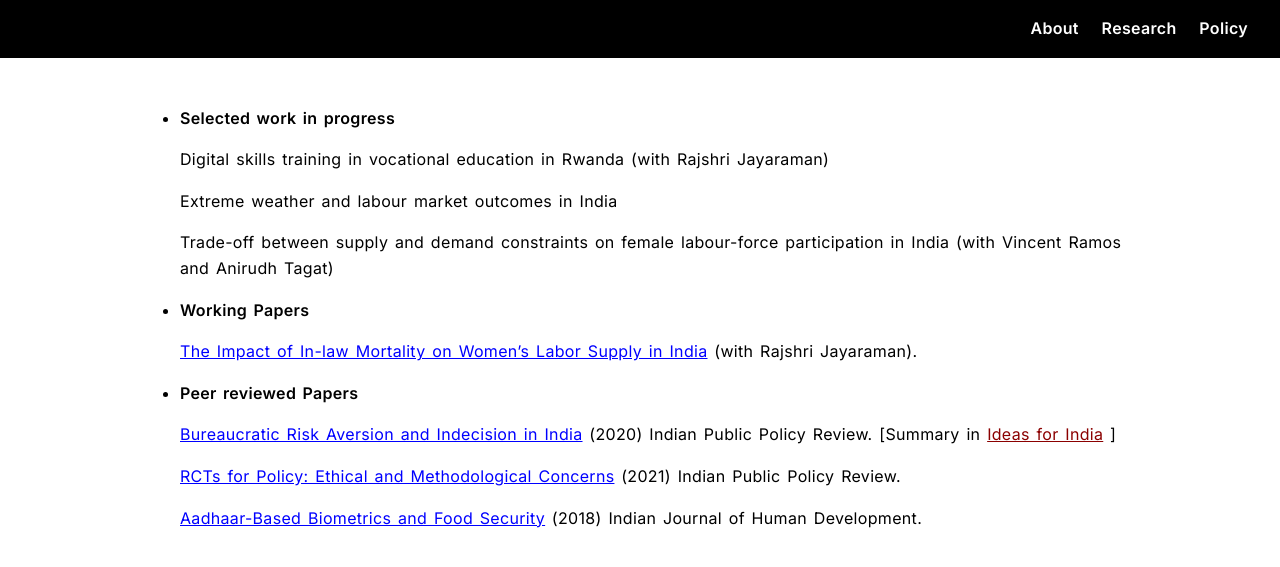
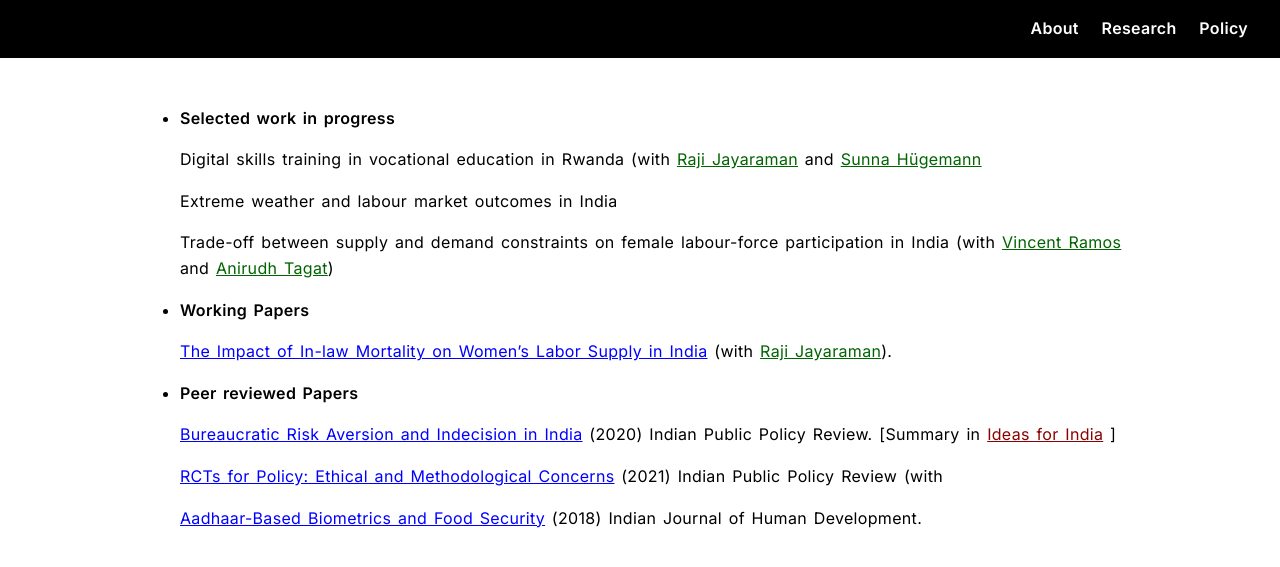
Before and after one commit to snehapmenon/snehapmenon.github.io, a Jekyll site: the page built from research.md, in a window 1280 px wide. Shown: the top 567 px of the page. Built offline with Jekyll 4.4.1, drawn with Linux system fonts in a browser that asks for light colours.

Commit message:
Update research.md

```diff
--- a/research.md
+++ b/research.md
@@ -7,16 +7,17 @@ permalink: /research.html
 
 - **Selected work in progress**
 
-   Digital skills training in vocational education in Rwanda (with Rajshri Jayaraman)
+   Digital skills training in vocational education in Rwanda (with <a href="https://journals.sagepub.com/doi/10.1177/0973703017748384" style="color: darkgreen; " target="_blank"  rel="noopener noreferrer" >Raji Jayaraman</a> and <a href="https://journals.sagepub.com/doi/10.1177/0973703017748384" style="color: darkgreen; " target="_blank"  rel="noopener noreferrer" >Sunna Hügemann</a>
+
 
    Extreme weather and labour market outcomes in India
 
-   Trade-off between supply and demand constraints on female labour-force participation in India (with Vincent Ramos and Anirudh Tagat)
+   Trade-off between supply and demand constraints on female labour-force participation in India (with <a href="https://journals.sagepub.com/doi/10.1177/0973703017748384" style="color: darkgreen; " target="_blank"  rel="noopener noreferrer" >Vincent Ramos</a> and <a href="https://journals.sagepub.com/doi/10.1177/0973703017748384" style="color: darkgreen; " target="_blank"  rel="noopener noreferrer" >Anirudh Tagat</a>)
 
 
 - **Working Papers**
 
-  <a href="https://www.isid.ac.in/~acegd/acegd2024/papers/RajshriJayaraman.pdf" style="color: blue; " target="_blank"  rel="noopener noreferrer" >The Impact of In-law Mortality on Women’s Labor Supply in India</a> (with Rajshri Jayaraman).
+  <a href="https://www.isid.ac.in/~acegd/acegd2024/papers/RajshriJayaraman.pdf" style="color: blue; " target="_blank"  rel="noopener noreferrer" >The Impact of In-law Mortality on Women’s Labor Supply in India</a> (with <a href="https://journals.sagepub.com/doi/10.1177/0973703017748384" style="color: darkgreen; " target="_blank"  rel="noopener noreferrer" >Raji Jayaraman</a>).
 
 
 - **Peer reviewed Papers**
@@ -24,7 +25,7 @@ permalink: /research.html
 
   <a href="https://www.ippr.in/index.php/ippr/article/view/84" style="color: blue; " target="_blank"  rel="noopener noreferrer" >Bureaucratic Risk Aversion and Indecision in India</a> (2020) Indian Public Policy Review. [Summary in <a href="https://www.ideasforindia.in/topics/miscellany/rcts-for-policymaking-ethical-and-methodological-considerations.html" style="color: darkred; " target="_blank"  rel="noopener noreferrer" >Ideas for India</a> ]
 
-  <a href="https://www.ippr.in/index.php/ippr/article/view/48" style="color: blue; " target="_blank"  rel="noopener noreferrer" >RCTs for Policy: Ethical and Methodological Concerns</a> (2021) Indian Public Policy Review.
+  <a href="https://www.ippr.in/index.php/ippr/article/view/48" style="color: blue; " target="_blank"  rel="noopener noreferrer" >RCTs for Policy: Ethical and Methodological Concerns</a> (2021) Indian Public Policy Review (with
 
 
   <a href="https://journals.sagepub.com/doi/10.1177/0973703017748384" style="color: blue; " target="_blank"  rel="noopener noreferrer" >Aadhaar-Based Biometrics and Food Security</a> (2018) Indian Journal of Human Development.
```
